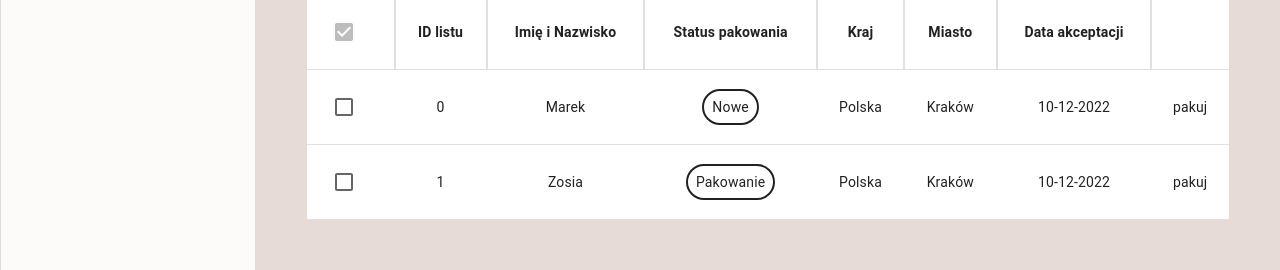
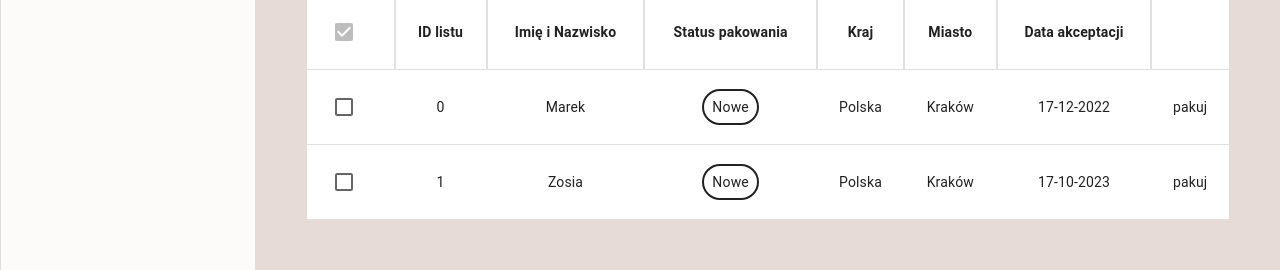
Before and after one commit to deployed/santa-workshop-2022, a React (Create React App) app: page /packages in a window 1280 px wide. Shown: the part 196-466 px from the top of the page. Built offline with nearby package versions, Linux system fonts and the light colour scheme.

Commit message:
date_formated

```diff
--- /dev/null
+++ b/src/components/FormatDate/FormatDate.tsx
@@ -0,0 +1,17 @@
+import React from "react";
+
+type DateProps = {
+  strangeDate: string;
+};
+
+const FormatData = ({ strangeDate }: DateProps) => {
+  const properDate = new Date(strangeDate);
+  return (
+    <span>
+      {properDate.getDate()}-{properDate.getMonth() + 1}-
+      {properDate.getFullYear()}
+    </span>
+  );
+};
+
+export default FormatData;
--- /dev/null
+++ b/src/components/FormatDate/index.ts
@@ -0,0 +1 @@
+export { default } from "./FormatDate";
--- a/src/components/PackagesTable/PackagesTable.tsx
+++ b/src/components/PackagesTable/PackagesTable.tsx
@@ -10,6 +10,7 @@ import {
 import { TableContainer } from "@mui/material";
 import "./PackagesTable.css";
 import PackageStatus from "../PackageStatus";
+import FormatDate from "../FormatDate";
 
 function createData(
   id: number,
@@ -23,8 +24,8 @@ function createData(
 }
 
 const rows = [
-  createData(0, "Marek", "new", "Polska", "Kraków", "10-12-2022"),
-  createData(1, "Zosia", "neew", "Polska", "Kraków", "10-12-2022"),
+  createData(0, "Marek", "new", "Polska", "Kraków", "2022-12-17T14:01:31.184Z"),
+  createData(1, "Zosia", "new", "Polska", "Kraków", "2023-10-17T14:01:31.184Z"),
 ];
 
 const packagesTable = () => {
@@ -91,7 +92,9 @@ const packagesTable = () => {
                   <TableCell align="center">
                     <TextComponent>{row.city}</TextComponent>
                   </TableCell>
-                  <TableCell align="center">{row.created_at}</TableCell>
+                  <TableCell align="center">
+                    <FormatDate strangeDate={row.created_at} />
+                  </TableCell>
                   <TableCell align="center">pakuj</TableCell>
                 </TableRow>
               );
```
